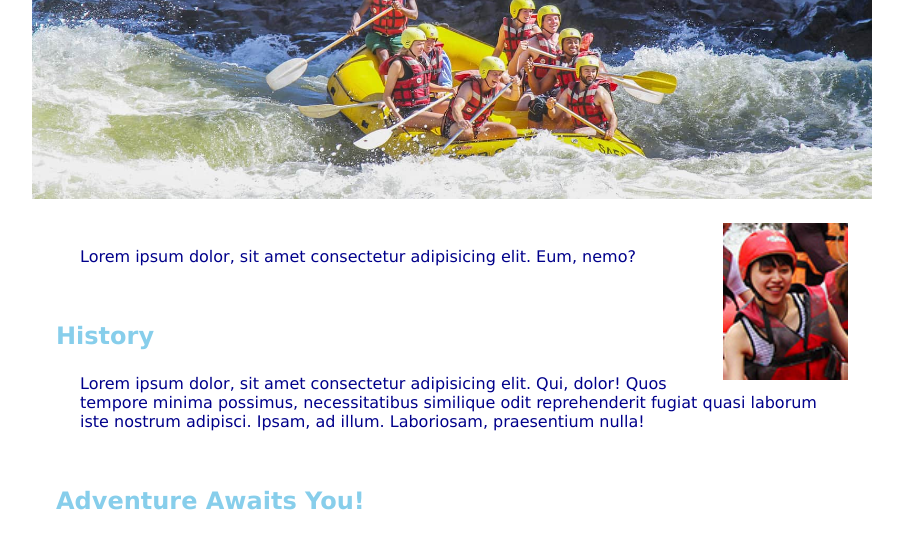
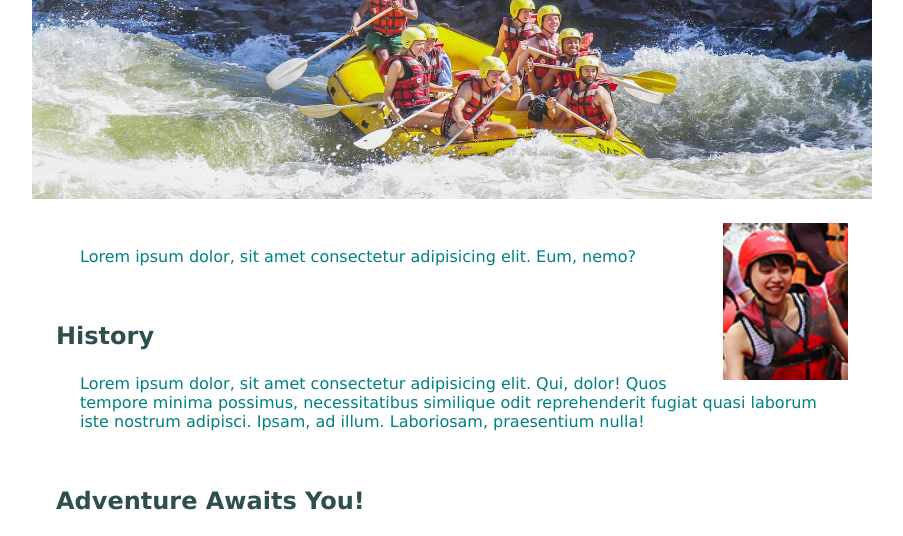
Before and after one commit to kylenehunter/wdd130, a plain HTML site: page wwr/about.html in a window 1280 px wide. Shown: the part 370-906 px from the top of the page, without its empty margins (188-1091 px from the left). Drawn offline with Linux system fonts and the light colour scheme.

Commit message:
colorchanges

```diff
--- a/wwr/styles/rafting.css
+++ b/wwr/styles/rafting.css
@@ -1,8 +1,8 @@
 :root {
-    --primary-color: skyblue;
-    --secondary-color: yellow;
-    --accent1-color: darkblue;
-    --accent2-color: white;
+    --primary-color: white;
+    --secondary-color: darkslategray;
+    --accent1-color: teal;
+    --accent2-color: darkblue;
     --heading-font: "Palladio", "Lucida Sans", sans-serif;
     --body-font: Palladio, Lucida Sans, sans-serif;
 }
@@ -28,9 +28,14 @@ header, main, footer {
     margin: 0 auto;
 }
 
-h1, h2 {
+h1 {
     font-family: var(--heading-font);
     color: var(--primary-color);
+}
+
+h2 {
+    font-family: var(--heading-font);
+    color: var(--secondary-color);
 }
 
 nav, p, section, article {
@@ -46,11 +51,6 @@ nav, p, section, article {
     position: relative;
 }
 
-.hero img {
-    display: block;
-    width: 100%;
-    height: auto;
-}
 
 h1 {
     position: absolute;
@@ -63,6 +63,12 @@ h1 {
     color: white;
 }
 
+.hero img {
+    display: block;
+    width: 100%;
+    height: auto;
+}
+
 .hero article img {
     float: right;
     width: 125px;
```
